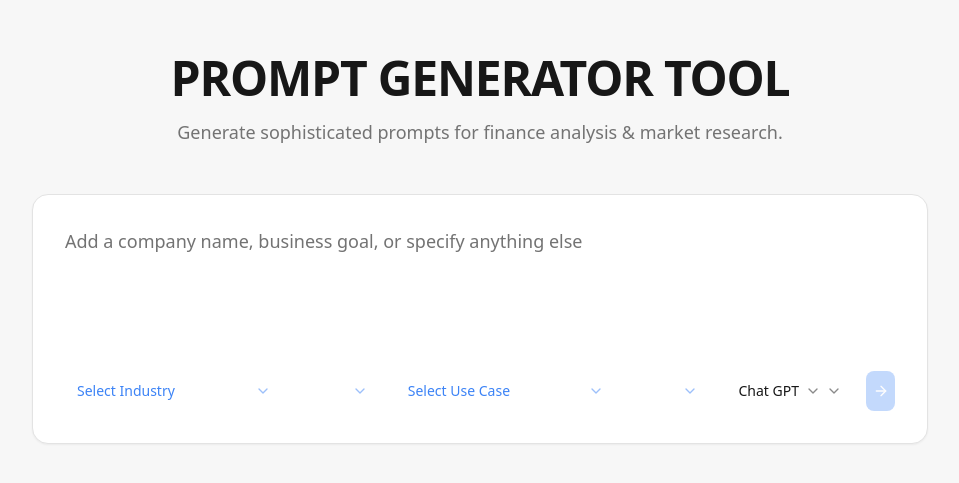
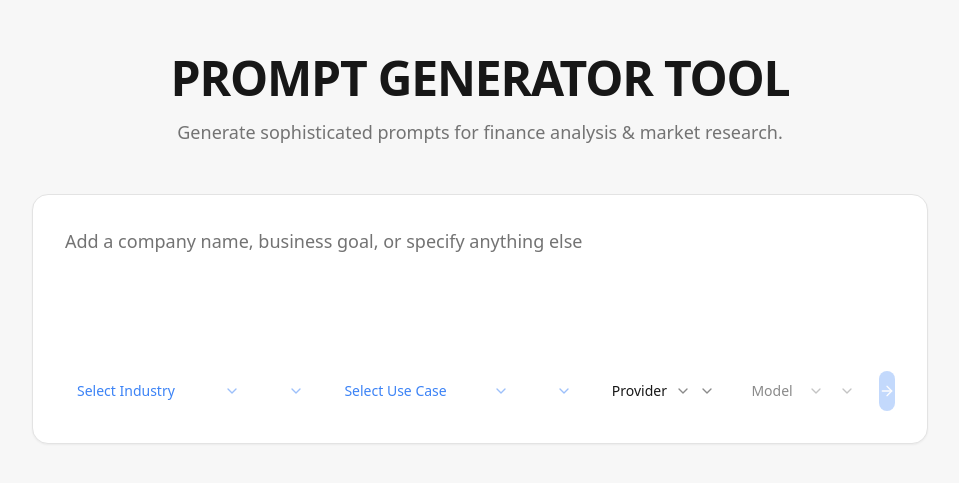
Before and after one commit to lurchyy/frontend, a React (Vite) app: page / in a window 1280 px wide. Shown: the part 151-634 px from the top of the page, without its empty margins (160-1119 px from the left). Built offline with nearby package versions, Linux system fonts and the light colour scheme.

Commit message:
Add dynamic dropdown options
Implement dynamic updates for dropdown options based on user selections.

```diff
--- a/src/components/PromptGenerator.tsx
+++ b/src/components/PromptGenerator.tsx
@@ -22,18 +22,26 @@ const useCases = [
   "Due Diligence"
 ];
 
-const chatModels = [
-  "Chat GPT",
-  "Claude AI",
-  "Gemini",
-  "Other"
+const providers = [
+  "chatgpt",
+  "claude",
+  "grok",
+  "gemini"
 ];
+
+const modelsByProvider = {
+  chatgpt: ["GPT-4", "GPT-3.5 Turbo", "GPT-4 Turbo"],
+  claude: ["Claude Opus 4", "Claude Sonnet 3.5", "Claude Haiku"],
+  grok: ["Grok-1", "Grok-1.5", "Grok-2"],
+  gemini: ["Gemini Pro", "Gemini Ultra", "Gemini Flash"]
+};
 
 const PromptGenerator = () => {
   const [inputText, setInputText] = useState("");
   const [selectedIndustry, setSelectedIndustry] = useState("");
   const [selectedUseCase, setSelectedUseCase] = useState("");
-  const [selectedModel, setSelectedModel] = useState("Chat GPT");
+  const [selectedProvider, setSelectedProvider] = useState("");
+  const [selectedModel, setSelectedModel] = useState("");
   const [isModalOpen, setIsModalOpen] = useState(false);
   const [generatedPrompt, setGeneratedPrompt] = useState("");
   const [promptTitle, setPromptTitle] = useState("");
@@ -127,14 +135,40 @@ Evaluate performance metrics comprehensively, focusing on assets under managemen
               </div>
 
               <div className="flex items-center gap-3">
-                {/* Chat Model Select */}
-                <Select value={selectedModel} onValueChange={setSelectedModel}>
+                {/* Provider Select */}
+                <Select value={selectedProvider} onValueChange={(value) => {
+                  setSelectedProvider(value);
+                  setSelectedModel("");
+                }}>
                   <SelectTrigger className="bg-transparent border-0 text-foreground hover:bg-muted/50 h-10 min-w-[100px]">
-                    <SelectValue />
+                    <SelectValue placeholder="Provider" />
                     <ChevronDown className="h-4 w-4 opacity-50" />
                   </SelectTrigger>
                   <SelectContent className="bg-popover border border-border rounded-lg shadow-lg">
-                    {chatModels.map((model) => (
+                    {providers.map((provider) => (
+                      <SelectItem
+                        key={provider}
+                        value={provider}
+                        className="hover:bg-muted cursor-pointer"
+                      >
+                        {provider}
+                      </SelectItem>
+                    ))}
+                  </SelectContent>
+                </Select>
+
+                {/* Model Select */}
+                <Select
+                  value={selectedModel}
+                  onValueChange={setSelectedModel}
+                  disabled={!selectedProvider}
+                >
+                  <SelectTrigger className="bg-transparent border-0 text-foreground hover:bg-muted/50 h-10 min-w-[120px] disabled:opacity-50">
+                    <SelectValue placeholder="Model" />
+                    <ChevronDown className="h-4 w-4 opacity-50" />
+                  </SelectTrigger>
+                  <SelectContent className="bg-popover border border-border rounded-lg shadow-lg">
+                    {selectedProvider && modelsByProvider[selectedProvider as keyof typeof modelsByProvider]?.map((model) => (
                       <SelectItem
                         key={model}
                         value={model}
@@ -224,7 +258,7 @@ Evaluate performance metrics comprehensively, focusing on assets under managemen
                                 <span className="text-white text-xs">⚡</span>
                               </div>
                               <div>
-                                <div className="font-medium text-foreground">Claude AI</div>
+                                <div className="font-medium text-foreground">{selectedProvider || "Select Provider"}</div>
                                 <div className="text-xs text-blue-600 bg-blue-100 px-2 py-1 rounded-full inline-block">Recommended</div>
                               </div>
                             </div>
@@ -243,11 +277,11 @@ Evaluate performance metrics comprehensively, focusing on assets under managemen
                         2
                       </div>
                       <div className="flex-1">
-                        <h4 className="font-medium text-foreground mb-3">Select a Claude AI model</h4>
+                        <h4 className="font-medium text-foreground mb-3">Select a {selectedProvider} model</h4>
                         <Card className="p-4 bg-muted/20 border border-border">
                           <div className="flex items-center justify-between">
                             <div>
-                              <div className="font-medium text-foreground">Claude Opus 4</div>
+                              <div className="font-medium text-foreground">{selectedModel || "Select Model"}</div>
                               <div className="text-xs text-blue-600 bg-blue-100 px-2 py-1 rounded-full inline-block">Recommended</div>
                             </div>
                             <ChevronDown className="h-4 w-4 text-muted-foreground" />
```
